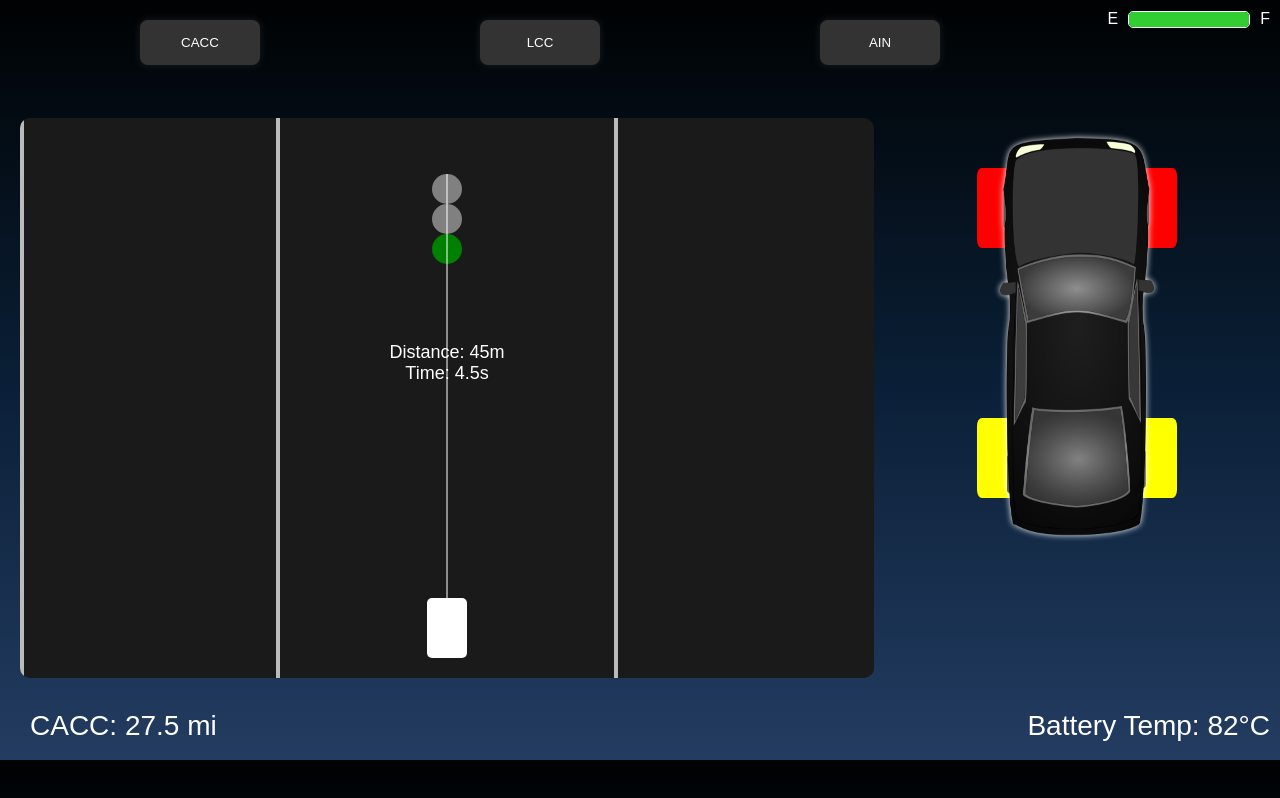
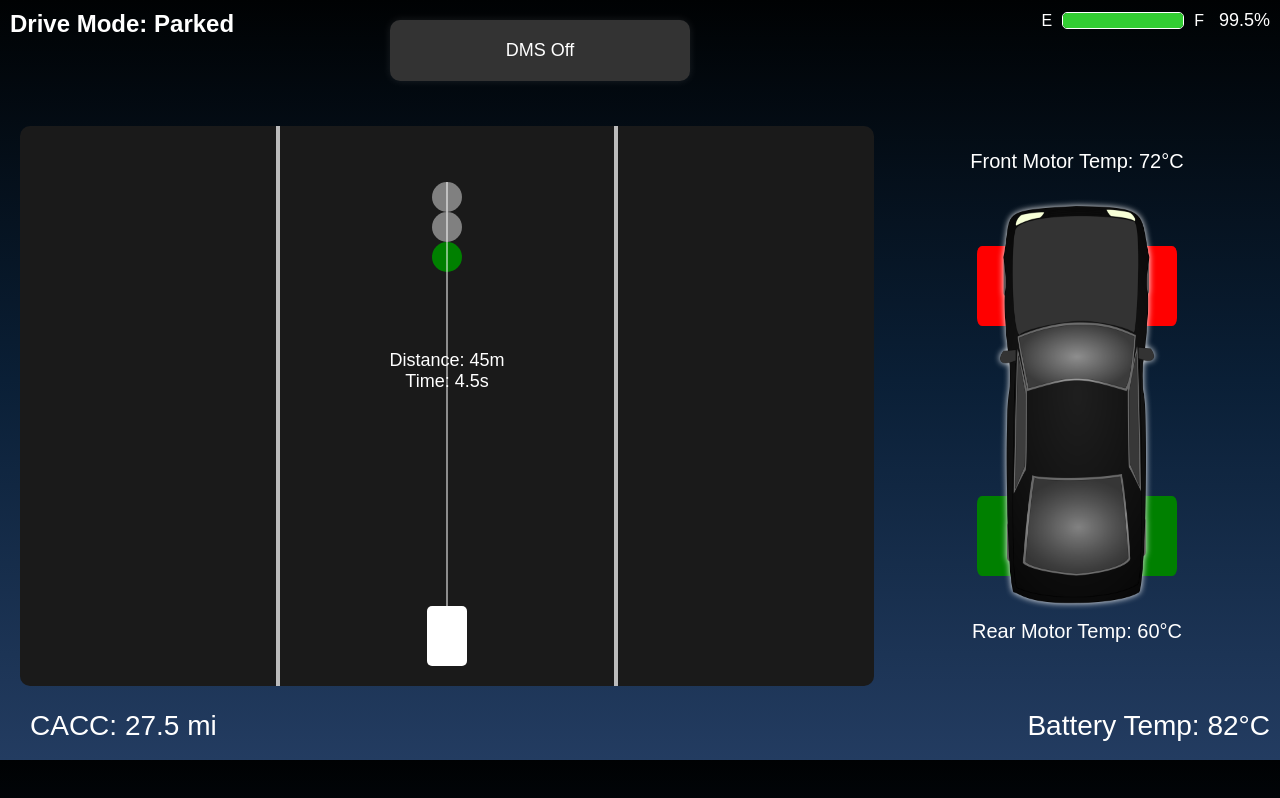
Before and after one commit to evanpreta/RaspDisplay, a plain HTML site: page output.html in a window 1280 px wide. Drawn offline with Linux system fonts and the light colour scheme.

Commit message:
Correct buttons

```diff
--- a/output.html
+++ b/output.html
@@ -10,10 +10,9 @@
     <div class="dashboard">
         <!-- Feature Indicators -->
         <div class="feature-indicators">
-            <button class="indicator cacc">CACC</button>
-            <button class="indicator lcc">LCC</button>
-            <button class="indicator ain">AIN</button>
-        </div>
+    <button id="dms-button" class="indicator">DMS Off</button>
+</div>
+
 
 
         <!-- Fuel Indicator -->
@@ -23,12 +22,14 @@
                 <div class="fuel-level" id="fuel-level"></div>
             </div>
             <span>F</span>
+            <span id="fuel-percentage">100%</span>
         </div>
+
 
         <div class="content">
             <div class="road-view">
                 <div class="lane-line left-line"></div>
-                <div class="lane-line center-line"></div>
+
                 <div class="lane-line right-line"></div>
 
                 <div class="traffic-light" id="traffic-light">
@@ -48,6 +49,7 @@
             </div>
 
             <div class="vehicle-status">
+                <p id="front-motor-temp" class="motor-temp">Front Motor Temp: 0°C</p>
                 <div class="car-model" style="position: relative;">
                     <img src="cartooncar.png" alt="Car Image" class="car-image">
                     <div class="wheel front-left"></div>
@@ -55,6 +57,7 @@
                     <div class="wheel rear-left"></div>
                     <div class="wheel rear-right"></div>
                 </div>
+                <p id="rear-motor-temp" class="motor-temp">Rear Motor Temp: 0°C</p>
             </div>
         </div>
 
@@ -65,6 +68,9 @@
                 <p>CACC: <span id="cacc-mileage">27.3 mi</span></p>
             </div>
         </div>
+        <div class="drive-mode" id="drive-mode-status">Drive Mode: Parked</div>
+
+
     </div>
 
     <script src="script.js"></script>
--- a/script.js
+++ b/script.js
@@ -9,11 +9,28 @@ const wheels = [frontLeft, frontRight, rearLeft, rearRight];
 
 // Function to update tire pressure and change wheel color
 function updateTirePressure() {
-    wheels.forEach((wheel) => {
-        const pressure = Math.random(); // Random value between 0 and 1
-        if (pressure > 0.5) {
+    // Generate random pressures for the front and rear axles
+    const frontAxlePressure = Math.random(); // Random value between 0 and 1
+    const rearAxlePressure = Math.random();  // Random value between 0 and 1
+
+    // Set front wheels' pressure based on front axle
+    const frontWheels = [frontLeft, frontRight];
+    frontWheels.forEach((wheel) => {
+        if (frontAxlePressure > 0.5) {
             wheel.style.backgroundColor = 'green'; // Optimal pressure
-        } else if (pressure > 0.2) {
+        } else if (frontAxlePressure > 0.2) {
+            wheel.style.backgroundColor = 'yellow'; // Low pressure
+        } else {
+            wheel.style.backgroundColor = 'red'; // Critical pressure
+        }
+    });
+
+    // Set rear wheels' pressure based on rear axle
+    const rearWheels = [rearLeft, rearRight];
+    rearWheels.forEach((wheel) => {
+        if (rearAxlePressure > 0.5) {
+            wheel.style.backgroundColor = 'green'; // Optimal pressure
+        } else if (rearAxlePressure > 0.2) {
             wheel.style.backgroundColor = 'yellow'; // Low pressure
         } else {
             wheel.style.backgroundColor = 'red'; // Critical pressure
@@ -21,9 +38,6 @@ function updateTirePressure() {
     });
 }
 
-// Set positions of the wheels (as in your original code)
-// Adjusted position of all wheels to fit onto PI aspect ratio
-// Front wheels by -50 y and Rear by -100 y
 frontLeft.style.position = 'absolute';
 frontLeft.style.left = '50px';  // Set the X position
 frontLeft.style.top = '50px';   // Set the Y position
@@ -39,9 +53,15 @@ rearLeft.style.top = '300px';   // Set the Y position
 rearRight.style.position = 'absolute';
 rearRight.style.left = '200px';  // Set the X position
 rearRight.style.top = '300px';
-
 // Update tire pressure every 3 seconds
 setInterval(updateTirePressure, 3000);
+
+
+// Set positions of the wheels (as in your original code)
+// Adjusted position of all wheels to fit onto PI aspect ratio
+// Front wheels by -50 y and Rear by -100 y
+
+
 
 // Simulate CACC mileage increasing every 5 seconds
 let caccMileage = 27.3;
@@ -102,18 +122,74 @@ function updateMileage() {
 }
 setInterval(updateMileage, 5000);
 
-// Select all indicator buttons
-const indicators = document.querySelectorAll('.indicator');
+const dmsButton = document.getElementById('dms-button');
 
-// Function to toggle color
-indicators.forEach(indicator => {
-    indicator.addEventListener('click', () => {
-        if (indicator.classList.contains('active')) {
-            indicator.classList.remove('active');
-            indicator.style.backgroundColor = '#333'; // Original color
+dmsButton.addEventListener('click', () => {
+    if (dmsButton.classList.contains('active')) {
+        dmsButton.classList.remove('active');
+        dmsButton.textContent = 'DMS Off';
+        dmsButton.style.backgroundColor = '#333'; // Original color
+    } else {
+        dmsButton.classList.add('active');
+        dmsButton.textContent = 'DMS On';
+        dmsButton.style.backgroundColor = '#007BFF'; // Active color
+    }
+});
+
+function updateMotorTemperatures() {
+    const frontMotorTemp = Math.floor(Math.random() * 30) + 60; // Random temp between 60-90°C
+    const rearMotorTemp = Math.floor(Math.random() * 30) + 60;  // Random temp between 60-90°C
+
+    document.getElementById('front-motor-temp').innerText = `Front Motor Temp: ${frontMotorTemp}°C`;
+    document.getElementById('rear-motor-temp').innerText = `Rear Motor Temp: ${rearMotorTemp}°C`;
+}
+
+// Update temperatures every 3 seconds
+setInterval(updateMotorTemperatures, 3000);
+
+function updateDriveMode() {
+    const driveModes = ['Parked', 'Drive', 'Reverse', 'Neutral'];
+    const currentMode = driveModes[Math.floor(Math.random() * driveModes.length)];
+
+    document.getElementById('drive-mode-status').innerText = `Drive Mode: ${currentMode}`;
+
+    // Optional: Change color based on the mode
+    if (currentMode === 'Drive') {
+        document.getElementById('drive-mode-status').style.color = '#ffffff'; // Green
+    } else if (currentMode === 'Reverse') {
+        document.getElementById('drive-mode-status').style.color = '#ffffff'; // Red
+    } else {
+        document.getElementById('drive-mode-status').style.color = '#ffffff'; // White
+    }
+}
+
+// Update drive mode every 5 seconds (adjust as needed)
+setInterval(updateDriveMode, 5000);
+
+let fuelLevel = 100; // Initial fuel percentage
+
+function updateFuelLevel() {
+    if (fuelLevel > 0) {
+        fuelLevel -= 0.1; // Decrease fuel level over time
+        document.getElementById('fuel-percentage').innerText = `${fuelLevel.toFixed(1)}%`;
+
+        const fuelElement = document.getElementById('fuel-level');
+        fuelElement.style.width = `${fuelLevel}%`;
+
+        // Change color based on fuel level
+        if (fuelLevel > 50) {
+            fuelElement.style.backgroundColor = 'limegreen'; // Green for more than 50%
+        } else if (fuelLevel > 20) {
+            fuelElement.style.backgroundColor = 'yellow'; // Yellow for 20% - 50%
         } else {
-            indicator.classList.add('active');
-            indicator.style.backgroundColor = '#007BFF'; // Active color (change as desired)
+            fuelElement.style.backgroundColor = 'red'; // Red for less than 20%
         }
-    });
-});
+    } else {
+        fuelLevel = 0;
+        document.getElementById('fuel-percentage').innerText = '0%';
+        fuelElement.style.backgroundColor = 'red';
+    }
+}
+
+// Update fuel level every second (adjust interval as needed)
+setInterval(updateFuelLevel, 1000);
--- a/styles.css
+++ b/styles.css
@@ -51,9 +51,9 @@ body {
 
 
 .indicator {
-    padding: 15px;
-    width: 120px;
-    border-radius: 8px;
+    padding: 20px; /* Increased padding for a larger button */
+    width: 300px;  /* Wide button */
+    border-radius: 10px;
     text-align: center;
     transition: background-color 0.3s ease;
     box-shadow: 0px 0px 8px rgba(255, 255, 255, 0.1);
@@ -61,6 +61,11 @@ body {
     color: white;
     border: none;
     cursor: pointer;
+    font-size: 18px; /* Larger text */
+}
+
+.indicator.active {
+    background-color: #007BFF; /* Color for active state */
 }
 
 
@@ -208,7 +213,7 @@ body {
 .car-image {
     width: 240px;
     height: 400px;
-    transform: translate(30px, 20px); /* Adjusted for your position */
+    transform: translate(30px, 10px); /* Adjusted for your position */
     filter: drop-shadow(0 0 3px white); /* Creates a white outline effect */
 }
 
@@ -249,6 +254,27 @@ body {
     font-size: 28px;
 }
 
+.motor-temp {
+    text-align: center;
+    font-size: 20px;
+    margin: 20px 0; /* Adjust for spacing above and below the text */
+    line-height: 1.5; /* Adjust for height of the text */
+}
+
+.drive-mode {
+    position: absolute;
+    top: 10px;
+    left: 10px;
+    font-size: 24px;
+    font-weight: bold;
+    color: #ffffff; /* Adjust color as needed */
+}
+
+#fuel-percentage {
+    font-size: 18px;
+    margin-left: 10px;
+}
+
 @keyframes blink {
     0% {
         opacity: 0.5;
```
